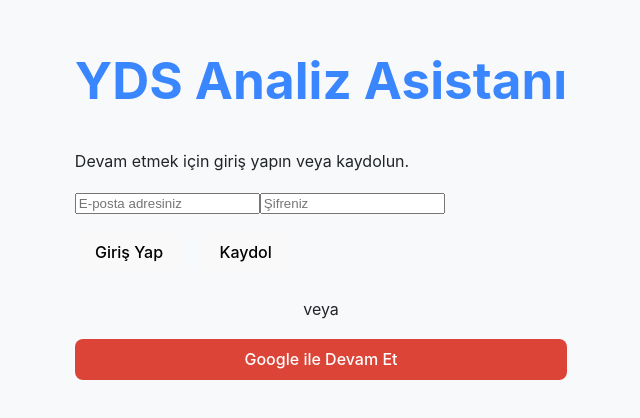
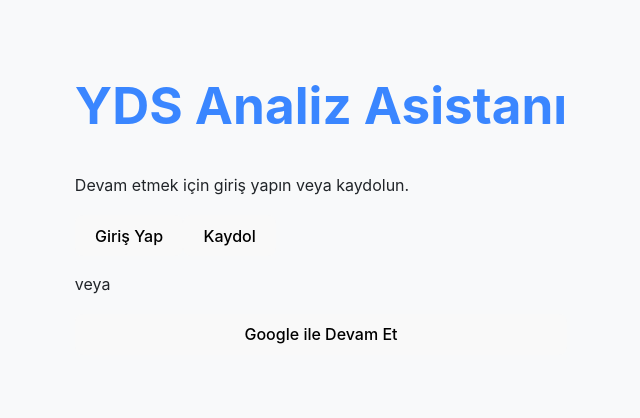
Before and after one commit to azazel1805/ydsanalyzer, a React (Vite) app: page /auth in a window 1280 px wide. Shown: the part 216-634 px from the top of the page, without its empty margins (319-959 px from the left). Built offline with nearby package versions, Linux system fonts and the light colour scheme; no server answers.

Commit message:
Update Auth.jsx

```diff
--- a/src/components/Auth.jsx
+++ b/src/components/Auth.jsx
@@ -4,7 +4,7 @@ import { auth } from '../firebase';
 import {
   createUserWithEmailAndPassword,
   signInWithEmailAndPassword,
-  signInWithRedirect, // signInWithPopup yerine bunu import ediyoruz
+  signInWithPopup, // signInWithRedirect yerine tekrar bunu import ediyoruz
   GoogleAuthProvider
 } from 'firebase/auth';
 
@@ -12,42 +12,36 @@ const Auth = () => {
     const [email, setEmail] = useState('');
     const [password, setPassword] = useState('');
     const [error, setError] = useState('');
-    const [loading, setLoading] = useState(false); // Yükleme durumu için
+    const [loading, setLoading] = useState(false);
 
     const handleAction = async (action) => {
         setLoading(true);
         setError('');
         try {
             await action(auth, email, password);
-            // Başarılı giriş/kayıt sonrası App.jsx'teki hook yönlendirmeyi yapacak
         } catch (err) {
-            // Firebase'in hata kodlarından daha anlaşılır mesajlar üretebiliriz
-            switch (err.code) {
-                case 'auth/invalid-email':
-                    setError('Geçersiz e-posta formatı.');
-                    break;
-                case 'auth/user-not-found':
-                case 'auth/wrong-password':
-                    setError('E-posta veya şifre hatalı.');
-                    break;
-                case 'auth/email-already-in-use':
-                    setError('Bu e-posta adresi zaten kayıtlı.');
-                    break;
-                default:
-                    setError('Bir hata oluştu. Lütfen tekrar deneyin.');
-            }
+            // ... (Hata mesajı yönetimi aynı kalabilir)
+            setError(err.message || 'Bir hata oluştu.');
         } finally {
             setLoading(false);
         }
     };
 
-    const signInWithGoogle = () => {
+    const signInWithGoogle = async () => {
+        setLoading(true);
+        setError('');
         const provider = new GoogleAuthProvider();
-        // Hata yakalamaya gerek yok, çünkü sayfa yönlenecek.
-        // Hata olursa, kullanıcı Google sayfasında görecektir.
-        signInWithRedirect(auth, provider);
+        try {
+            await signInWithPopup(auth, provider);
+            // Başarılı girişten sonra App.jsx/Router.jsx yönlendirmeyi halledecek
+        } catch (err) {
+            setError(err.message || "Google ile giriş sırasında bir hata oluştu.");
+        } finally {
+            setLoading(false);
+        }
     }
 
+    // ... (return bloğu aynı kalabilir)
     return (
         <div className="auth-container">
             <div className="auth-widget">
@@ -56,22 +50,9 @@ const Auth = () => {
                     <p>Devam etmek için giriş yapın veya kaydolun.</p>
                 </header>
                 <form onSubmit={(e) => e.preventDefault()}>
-                    <input
-                        type="email"
-                        placeholder="E-posta adresiniz"
-                        value={email}
-                        onChange={(e) => setEmail(e.target.value)}
-                        disabled={loading}
-                    />
-                    <input
-                        type="password"
-                        placeholder="Şifreniz"
-                        value={password}
-                        onChange={(e) => setPassword(e.target.value)}
-                        disabled={loading}
-                    />
-                    {error && <p className="error-message" style={{color: 'red', fontSize: '0.9em', textAlign: 'center'}}>{error}</p>}
-                    <div className="auth-buttons" style={{display: 'flex', gap: '1rem', marginTop: '1rem'}}>
+                    {/* ... inputlar ... */}
+                    {error && <p className="error-message" style={{color: 'red'}}>{error}</p>}
+                    <div className="auth-buttons">
                         <button onClick={() => handleAction(signInWithEmailAndPassword)} disabled={loading}>
                             {loading ? '...' : 'Giriş Yap'}
                         </button>
@@ -80,9 +61,9 @@ const Auth = () => {
                         </button>
                     </div>
                 </form>
-                <div className="social-login" style={{textAlign: 'center', marginTop: '1.5rem'}}>
-                    <p style={{marginBottom: '1rem'}}>veya</p>
-                    <button onClick={signInWithGoogle} disabled={loading} style={{width: '100%', backgroundColor: '#db4437', color: 'white'}}>
+                <div className="social-login">
+                    <p>veya</p>
+                    <button onClick={signInWithGoogle} disabled={loading} style={{width: '100%'}}>
                         Google ile Devam Et
                     </button>
                 </div>
```
